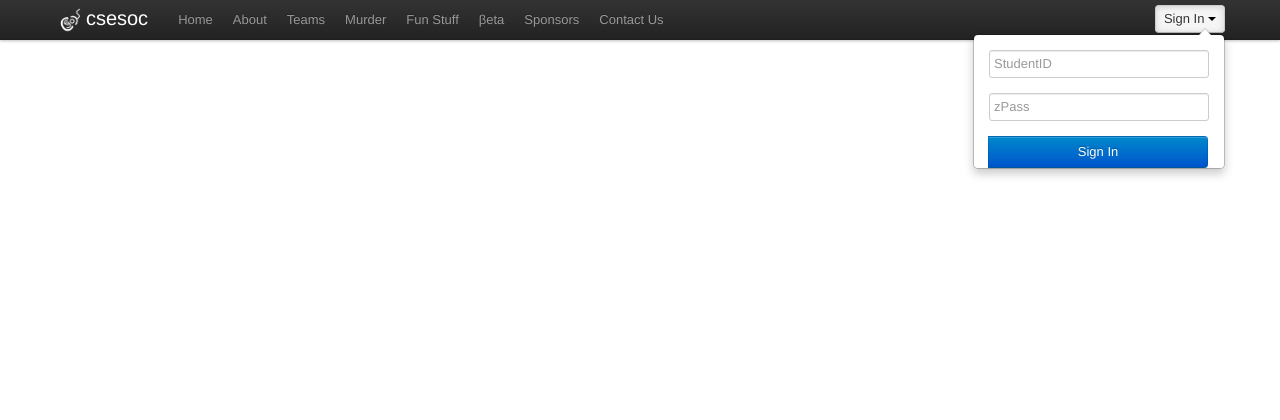
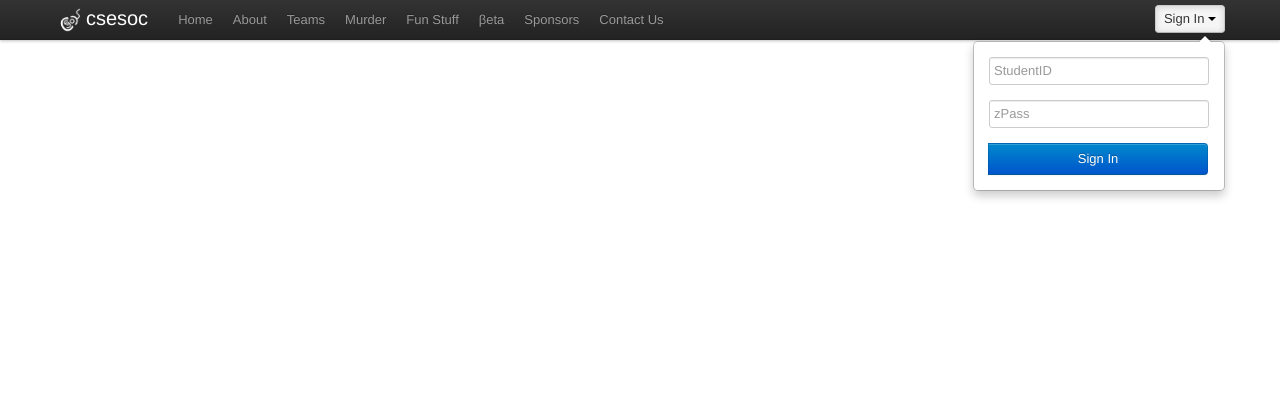
Before and after one commit to Yash240824/csesoc-website, a Django app: template app/views/templates/main.html in a window 1280 px wide, after a click on "Sign In". Shown: the top 420 px of the page. Run offline with Django 3.2, Linux system fonts and the light colour scheme; the template is opened without the code that fills it, so the values that code supplies are empty; parts of the project's set-up code (start-up, migrations or seed data) failed here and were passed over; some libraries are stand-ins or nearby versions.

Commit message:
Moved drop down lower

```diff
--- a/app/views/templates/main.html
+++ b/app/views/templates/main.html
@@ -42,7 +42,7 @@
                   <i class="icon-user"></i> {{user.get_full_name}}
                   <i class="caret"></i>
               </a>
-              <ul class="dropdown-menu no-collapse">
+              <ul class="dropdown-menu no-collapse" style="margin-top:8px;">
                   <li><a href="/account">My Account</a></li>
                   {% if user.is_staff %}<li><a href="/admin">Django Admin Portal</a></li>{% endif %}
                   <li class="divider"></li>
@@ -57,12 +57,12 @@
                   Sign In
                   <i class="caret"></i>
               </a>
-              <div class="dropdown-menu no-collapse" style="padding: 15px; padding-bottom: 0px;">
+              <div class="dropdown-menu no-collapse" style="padding: 15px;margin-top:8px;">
                   <form action="/login" method="post" accept-charset="UTF-8">
                       {% csrf_token %}
                       <input id="username" style="margin-bottom: 15px;" type="text" name="username" placeholder="StudentID" size="30" />
                       <input id="password" style="margin-bottom: 15px;" type="password" name="password" placeholder="zPass" size="30" />
-                      <input class="btn btn-primary" style="clear: left; width: 100%; height: 32px; font-size: 13px;" type="submit" name="commit" value="Sign In" />
+                      <input class="btn btn-primary" style="width: 100%; height: 32px; font-size: 13px;" type="submit" name="commit" value="Sign In" />
                   </form>
               </div>
           </div>
```
